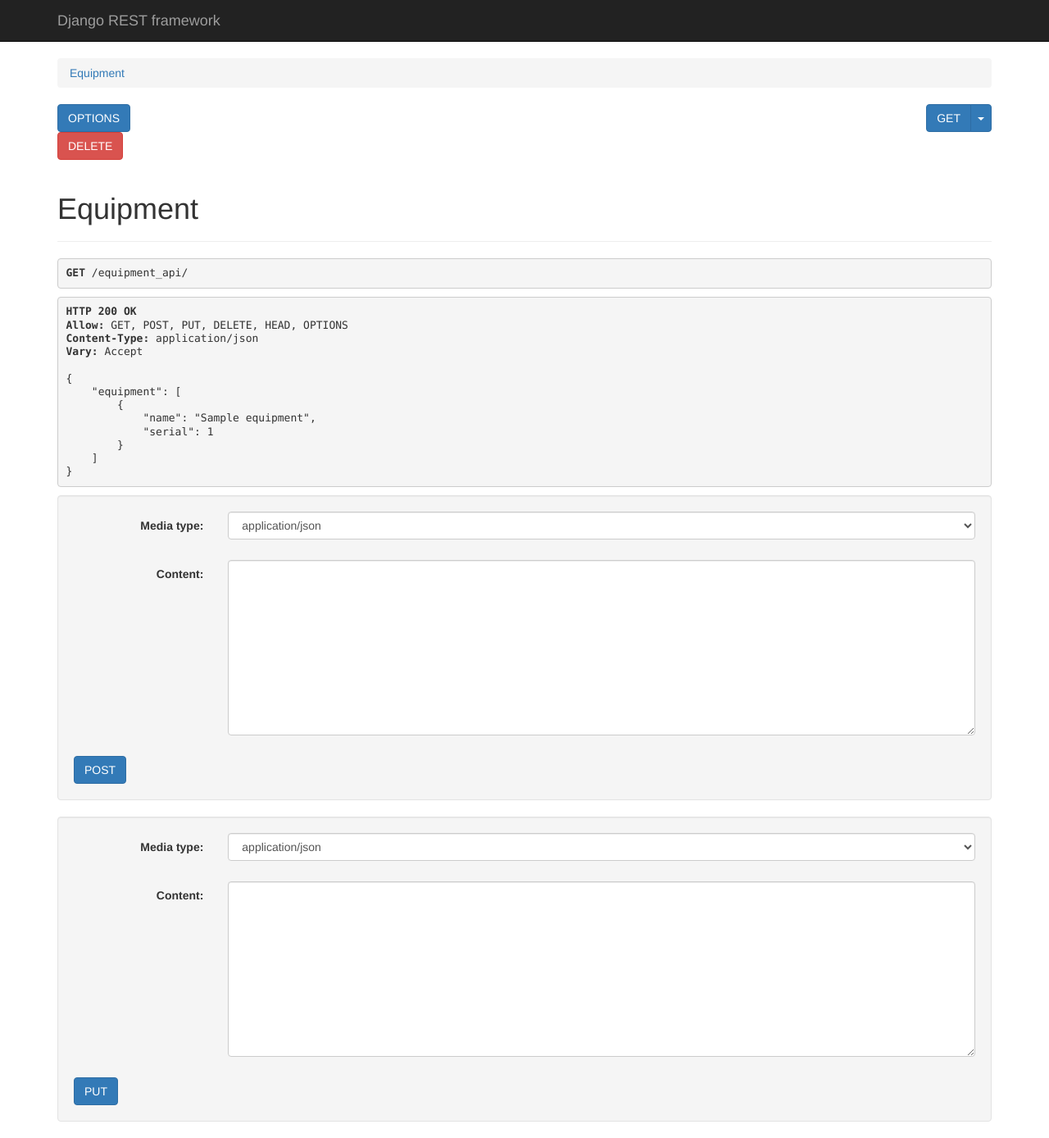
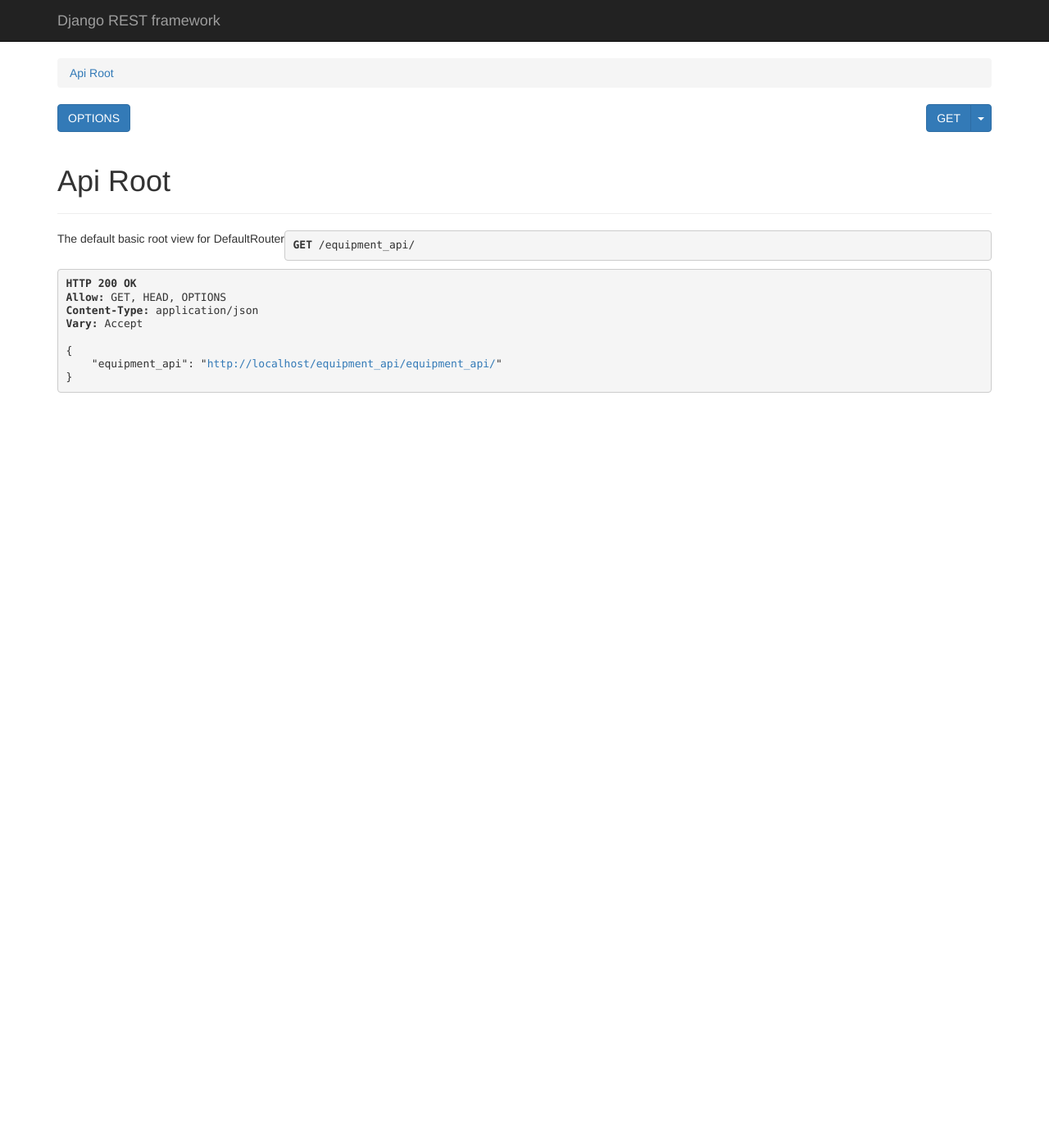
Before and after one commit to KarolinaLeonovich/TMS_DiplomWork_CookingApp, a Django app: page /equipment_api/ in a window 1280 px wide. Shown: the whole page at 82% size. After the commit the page ends 800 px from the top, so only its background shows below. Run offline with Django 3.2, Linux system fonts and the light colour scheme; tables that the repository leaves empty hold one stand-in row (Sample ...); some libraries are stand-ins or nearby versions.

Commit message:
ModelViewSet, LogoutView

```diff
--- a/equipment/admin.py
+++ b/equipment/admin.py
@@ -1,5 +1,5 @@
 from django.contrib import admin
-from equipment.models import *
+from .models import *
 
 @admin.register(Employee)
 class EmployeeAdmin(admin.ModelAdmin):
--- a/equipment/models.py
+++ b/equipment/models.py
@@ -10,7 +10,7 @@ class Employee(models.Model):
     name = models.CharField(max_length=50)
     birth_year = models.PositiveSmallIntegerField()
     position = models.ForeignKey(Position, on_delete=models.CASCADE, blank=True, null=True)
-    photo = models.ImageField(upload_to='photo/', blank=True, null=True)
+    photo = models.ImageField(upload_to='media/photo/', blank=True, null=True)
 
     def __str__(self):
         return self.name
@@ -19,7 +19,7 @@ class Equipment(models.Model):
     name = models.CharField(max_length=50)
     serial = models.PositiveSmallIntegerField()
     in_use = models.ForeignKey(Employee, on_delete=models.SET_NULL, blank=True, null=True)
-    image = models.ImageField(upload_to='images/', blank=True, null=True)
+    image = models.ImageField(upload_to='media/images/', blank=True, null=True)
 
     def __str__(self):
         return self.name
--- a/equipment/serializers.py
+++ b/equipment/serializers.py
@@ -3,6 +3,7 @@ from .models import Equipment
 
 
 class EquipmentSerializer(serializers.Serializer):
+    id = serializers.CharField(read_only=True)
     name = serializers.CharField()
     serial = serializers.IntegerField()
 
--- a/equipment/templates/main.html
+++ b/equipment/templates/main.html
@@ -26,8 +26,8 @@
     Работаешь в Рога и копыта? Залогинься!
 <br>
 <br>
-    <a href="register">Регистрация на сайте</a>
-    <a href="login">Авторизация</a>
+    <a href="register/">Регистрация на сайте</a>
+    <a href="login/">Авторизация</a>
   {% endif %}
 
 </body>
--- a/equipment/urls.py
+++ b/equipment/urls.py
@@ -1,14 +1,19 @@
-from django.urls import path
+from django.contrib.auth.views import LogoutView
+from django.urls import path, include
+from rest_framework.routers import DefaultRouter
 
 from .views import *
 
+router = DefaultRouter()
+router.register('equipment_api', EquipmentViewSet, basename='equipment_api')
+
+
 urlpatterns = [
     path('equipment/', EquipmentList.as_view(), name='equipment'),
-    path('equipment_api/', EquipmentView.as_view()),
-    path('equipment_api/<int:pk>', EquipmentView.as_view()),
     path('staff/', StaffList.as_view(), name='staff'),
     path('', MainPage.as_view(), name='main_page'),
     path('register/', RegisterFormView.as_view()),
     path('login/', LoginFormView.as_view()),
-    path('logout/', LogoutView.as_view()),
+    path('logout/', LogoutView.as_view(next_page='/')),
+    path('equipment_api/', include(router.urls)),
 ]
--- a/equipment/views.py
+++ b/equipment/views.py
@@ -1,5 +1,7 @@
 from django.views.generic import TemplateView
+from rest_framework import viewsets, permissions
 from rest_framework.generics import get_object_or_404
+from rest_framework.viewsets import ModelViewSet
 
 from .models import *
 from .serializers import *
@@ -12,41 +14,15 @@ from django.views import View
 from django.views.generic import ListView, FormView
 
 
-
 class EquipmentList(ListView):
     model = Equipment
     template_name = 'equipment.html'
 
 
-class EquipmentView(APIView):
-    def get(self, request):
-        equipment = Equipment.objects.all()
-        serializer = EquipmentSerializer(equipment, many=True)
-        return Response({"equipment": serializer.data})
-
-    def post(self, request):
-        equipment = request.data.get('equipment')
-        serializer = EquipmentSerializer(data=equipment)
-        if serializer.is_valid(raise_exception=True):
-            equipment_saved = serializer.save()
-        return Response({"success": "Equipment '{}' created successfully".format(equipment_saved.name)})
-
-    def put(self, request, pk):
-        saved_equipment = get_object_or_404(Equipment.objects.all(), pk=pk)
-        data = request.data.get('equipment')
-        serializer = EquipmentSerializer(instance=saved_equipment, data=data, partial=True)
-        if serializer.is_valid(raise_exception=True):
-            equipment_saved = serializer.save()
-        return Response({
-            "success": "Equipment '{}' updated successfully".format(equipment_saved.title)
-        })
-
-    def delete(self, request, pk):
-        equipment = get_object_or_404(Equipment.objects.all(), pk=pk)
-        equipment.delete()
-        return Response({
-            "message": "Equipment with id `{}` has been deleted.".format(pk)
-        }, status=204)
+class EquipmentViewSet(ModelViewSet):
+    queryset = Equipment.objects.all()
+    serializer_class = EquipmentSerializer
+    permission_classes = [permissions.IsAuthenticatedOrReadOnly]
 
 
 class StaffList(ListView):
@@ -74,15 +50,9 @@ class RegisterFormView(FormView):
 class LoginFormView(FormView):
     form_class = AuthenticationForm
     template_name = "login.html"
-    success_url = 'http://127.0.0.1:8000/'
+    success_url = '/'
 
     def form_valid(self, form):
         self.user = form.get_user()
         login(self.request, self.user)
         return super(LoginFormView, self).form_valid(form)
-
-
-class LogoutView(View):
-    def get(self, request):
-        logout(request)
-        return HttpResponseRedirect('http://127.0.0.1:8000/')
--- a/mydiploma/settings.py
+++ b/mydiploma/settings.py
@@ -75,12 +75,6 @@ WSGI_APPLICATION = 'mydiploma.wsgi.application'
 # Database
 # https://docs.djangoproject.com/en/3.2/ref/settings/#databases
 
-# DATABASES = {
-#     'default': {
-#         'ENGINE': 'django.db.backends.sqlite3',
-#         'NAME': BASE_DIR / 'db.sqlite3',
-#     }
-# }
 
 DATABASES = {
 'default': {
```
Also changed, not shown: equipment/migrations/0004_auto_20211002_1458.py (added), media/images/1432712765_339744034.jpg (added), media/images/boiler_c8i99nd.jpg (renamed from media/images/boiler.jpg), media/images/broken_PC_Ks5ujkN.jpg (renamed from media/images/broken_PC.jpg), media/images/broken_chair_vYWu5wR.jpg (renamed from media/images/broken_chair.jpg), media/images/tea_grib_PoRpnbD.jpg (deleted), media/images/tea_grib_VIKE2uE.jpg (renamed from media/images/tea_grib.jpg), media/photo/designer_E5VVzjs.jpg (renamed from media/photo/designer.jpg), media/photo/director_6EPZHli.jpg (renamed from media/photo/director.jpg), media/photo/driver_BtXHVPQ.jpg (renamed from media/photo/driver.jpg), media/photo/proger_CCU5FzM.jpg (renamed from media/photo/proger.jpg), media/photo/secretary_eBNso8D.jpg (renamed from media/photo/secretary.jpg).
